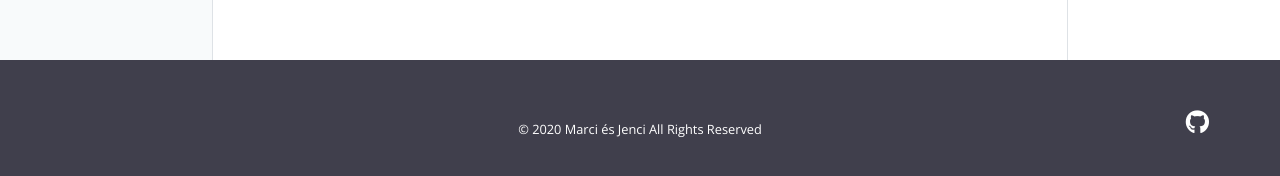
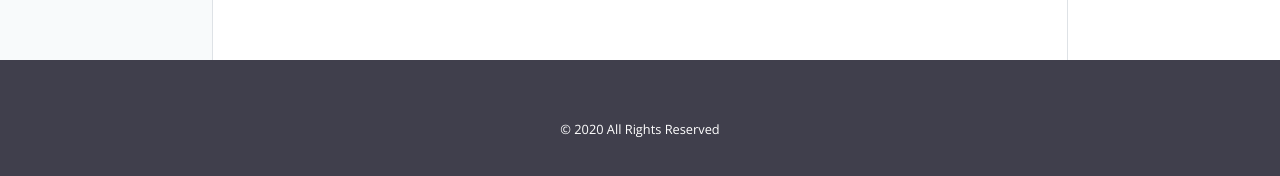
Before and after one commit to suliwebex/suliwebex.github.io, a Jekyll site: the page built from pages/index.md, in a window 1280 px wide and 900 px high, scrolled down 134 px. Shown: the part 690-866 px from the top of the window. Built offline with Jekyll 4.4.1, drawn with Linux system fonts in a browser that asks for light colours.

Commit message:
Update footer.html

```diff
--- a/_includes/footer.html
+++ b/_includes/footer.html
@@ -3,25 +3,26 @@
     <div class="row">
       <div class="col-6 col-sm-4 text-xs-center order-sm-2">
 
-{% if site.twitter %}<ul class="list-inline mb-0">
+<!-- {% if site.twitter %}<ul class="list-inline mb-0">
   <li class="list-inline-item mx-2 h3" data-toggle="tooltip" data-placement="top" title="" aria-label="Twitter" data-original-title="Twitter">
     <a class="text-white" target="_blank" href="https://twitter.com/{{ site.twitter }}">
       <i class="fab fa-twitter"></i>
     </a>
   </li>
-</ul>{% endif %}
+</ul>{% endif %} -->
 </div>
 <div class="col-6 col-sm-4 text-right text-xs-center order-sm-3">
-<ul class="list-inline mb-0">
+<!-- <ul class="list-inline mb-0">
   <li class="list-inline-item mx-2 h3" data-toggle="tooltip" data-placement="top" title="" aria-label="GitHub" data-original-title="GitHub">
     <a class="text-white" target="_blank" href="{{ site.repo }}">
       <i class="fab fa-github"></i>
     </a>
   </li>
-</ul>
+</ul> -->
 </div>
 <div class="col-12 col-sm-4 text-center py-2 order-sm-2">
-  <small class="text-white">© 2020 {{ site.author }} All Rights Reserved</small>
+  <!-- <small class="text-white">© 2020 {{ site.author }} All Rights Reserved</small> -->
+  <small class="text-white">© 2020 All Rights Reserved</small>
   {% if site.privacy %}<small class="ml-1"><a href="{{ site.privacy }}" target="_blank">Privacy Policy</a></small>{% endif %}
   <!-- <p class="mt-2"><a href="/about/">About Docsy</a></p>	 -->
       </div>
```
